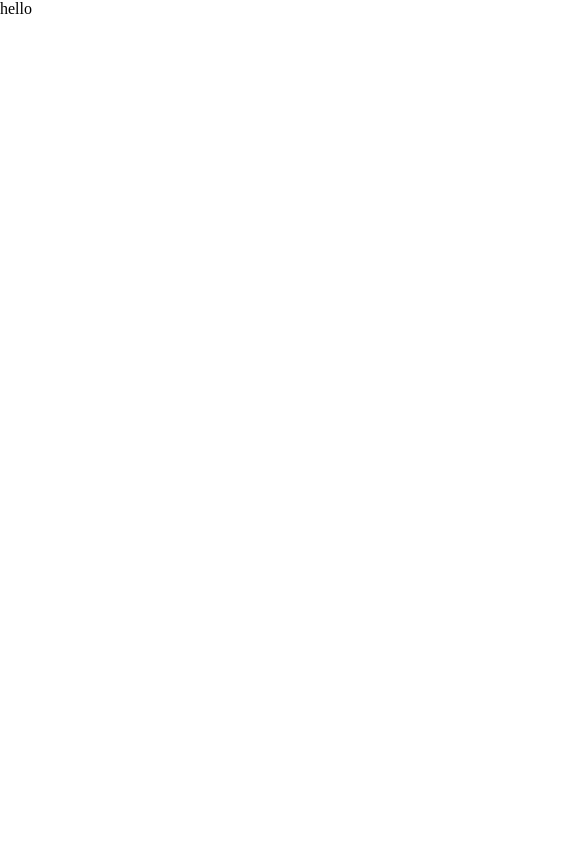
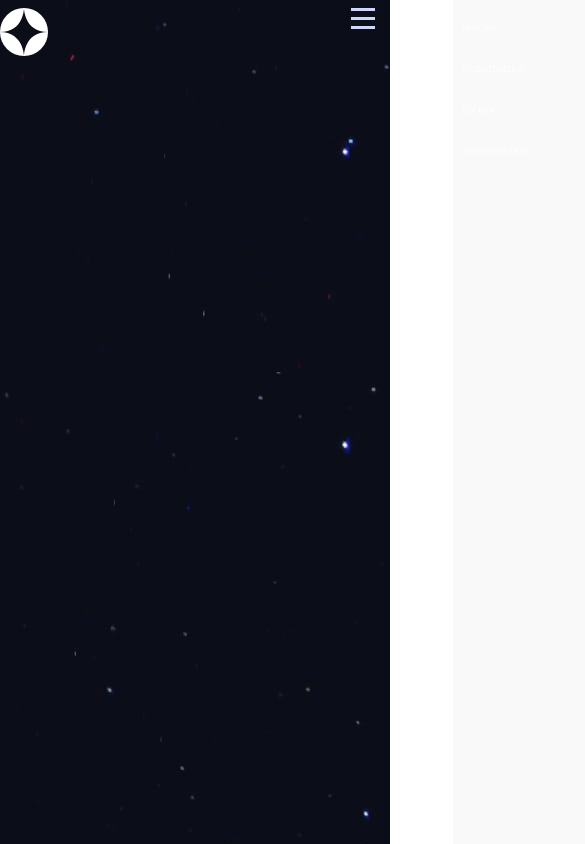
Before and after one commit to Petrone22/Space-exploration-guide, a React (Create React App) app: page / in a window 390 px wide. Shown: the top 844 px of the page, 585 px wide, since content can reach past the window. Built offline with nearby package versions, Linux system fonts and the light colour scheme; a web font is replaced by a local one.

Commit message:
started working on navbar

```diff
--- a/src/App.css
+++ b/src/App.css
@@ -5,7 +5,101 @@
 }
 body {
   font-family: "Bellefair", serif;
-  margin: 0;
-  padding: 0;
+  margin-left: 50px;
+  margin-right: 50px;
+  margin-top: 0;
+  margin-bottom: 0;
   box-sizing: border-box;
+  background-color: white;
 }
+.app {
+  background-image: url(./assets/home/background-home-desktop.jpg);
+  background-repeat: no-repeat;
+  height: 100vh;
+  width: 100%;
+}
+.nav-bar {
+  width: auto;
+  display: flex;
+  color: white;
+  height: 100px;
+  align-items: center;
+  justify-content: space-between;
+  padding: 5px 1rem 5px 4px;
+}
+.nav-bar > .nav-menu {
+  background-color: rgba(225, 225, 225, 0.2);
+  backdrop-filter: blur(10px);
+  height: auto;
+  width: 48%;
+}
+.nav-bar ul {
+  display: flex;
+  gap: 2rem;
+  list-style-type: none;
+  padding: 10px;
+  font-size: 14px;
+  justify-content: center;
+}
+tr {
+  border: 1px solid var(--clr-accent);
+  opacity: 20%;
+  width: 35%;
+  position: absolute;
+  left: 300px;
+  z-index: 10;
+}
+.hamburger {
+  display: none;
+  cursor: pointer;
+}
+
+li {
+  cursor: pointer;
+}
+@media all and (max-width: 1360px) {
+  tr {
+    width: 25%;
+  }
+}
+@media all and (max-width: 1100px) {
+  tr {
+    display: none;
+  }
+}
+@media all and (max-width: 800px) {
+  .nav-bar {
+    margin: 0;
+    padding: 0;
+    height: auto;
+  }
+
+  li {
+    font-size: 8px;
+  }
+}
+@media all and (max-width: 540px) {
+  body {
+    margin: 0;
+    padding: 0;
+  }
+  .hamburger {
+    display: block;
+    z-index: 10;
+  }
+  .nav-bar {
+    padding-top: 8px;
+    padding-right: 15px;
+    align-items: start;
+  }
+  .nav-menu {
+    position: absolute;
+    right: -250px;
+    bottom: 0;
+    top: 0;
+    height: auto;
+  }
+  ul {
+    flex-direction: column;
+  }
+}
--- a/src/App.js
+++ b/src/App.js
@@ -1,7 +1,12 @@
 import "./App.css";
+import Navbar from "./components/Navbar";
 
 function App() {
-  return "hello";
+  return (
+    <div className="app">
+      <Navbar />
+    </div>
+  );
 }
 
 export default App;
--- /dev/null
+++ b/src/components/Navbar.jsx
@@ -0,0 +1,30 @@
+import React from "react";
+import svg from "../assets/icon.svg";
+import hamburger from "../assets/hamburgerMenu.svg";
+import { useState } from "react";
+
+const Navbar = () => {
+  const [nav, openNav] = useState(true);
+  console.log(nav);
+  return (
+    <div className="nav-bar">
+      <div className="nav-icon">
+        <img src={svg} alt="logo" />
+      </div>
+      <tr></tr>
+      <div className="nav-menu">
+        <ul>
+          <li>00 HOME</li>
+          <li>01 DESTINATION</li>
+          <li>02 CREW</li>
+          <li>03 TECHNOLOGY</li>
+        </ul>
+      </div>
+      <div className="hamburger" onClick={() => openNav((prevNav) => !prevNav)}>
+        <img src={hamburger} alt="Menu" />
+      </div>
+    </div>
+  );
+};
+
+export default Navbar;
```
Also changed, not shown: src/components/crew.jsx (added, +7 -0 lines), src/components/destination.jsx (added, +7 -0 lines), src/components/home.jsx (added, +7 -0 lines), src/components/technology.jsx (added, +7 -0 lines), src/assets/hamburgerMenu.svg (added), src/assets/icon.svg (added).
